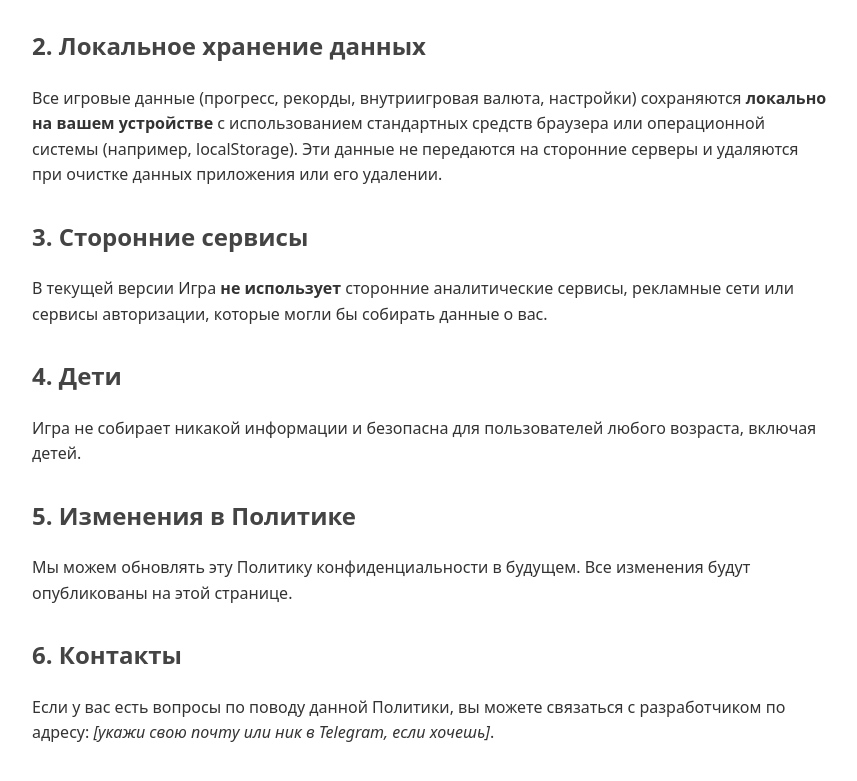
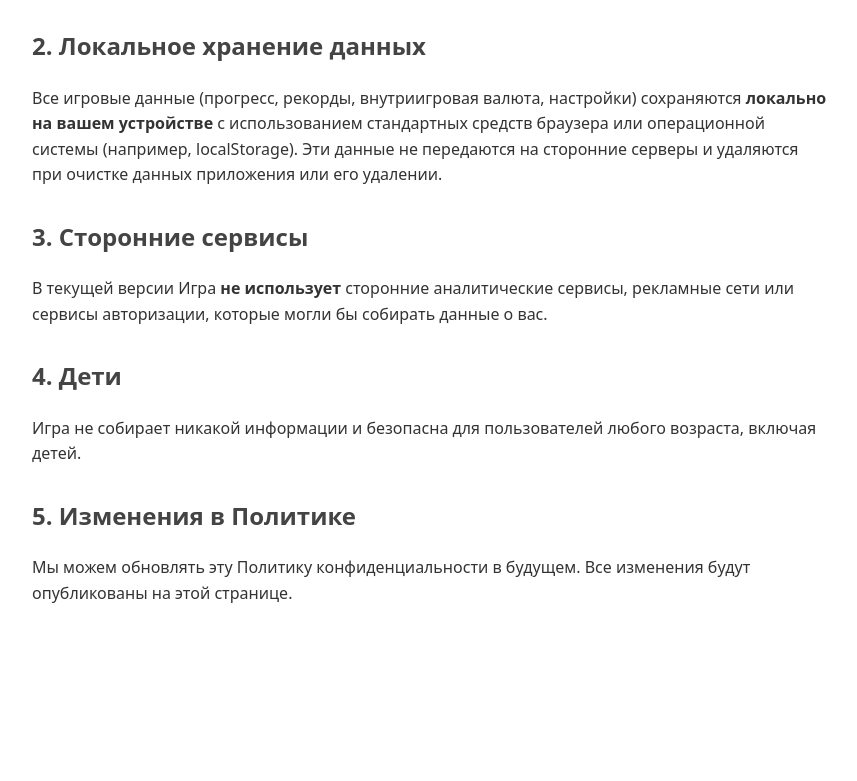
Before and after one commit to a21679409-web/lifter-privacy, a plain HTML site: page index.html in a window 1280 px wide. Shown: the part 361-1142 px from the top of the page, without its empty margins (208-1065 px from the left). After the commit the page ends 1002 px from the top, so only its background shows below. Drawn offline with Linux system fonts and the light colour scheme.

Commit message:
Update index.html

```diff
--- a/index.html
+++ b/index.html
@@ -31,8 +31,3 @@
 
     <h2>5. Изменения в Политике</h2>
     <p>Мы можем обновлять эту Политику конфиденциальности в будущем. Все изменения будут опубликованы на этой странице.</p>
-
-    <h2>6. Контакты</h2>
-    <p>Если у вас есть вопросы по поводу данной Политики, вы можете связаться с разработчиком по адресу: <em>[укажи свою почту или ник в Telegram, если хочешь]</em>.</p>
-</body>
-</html>
```
